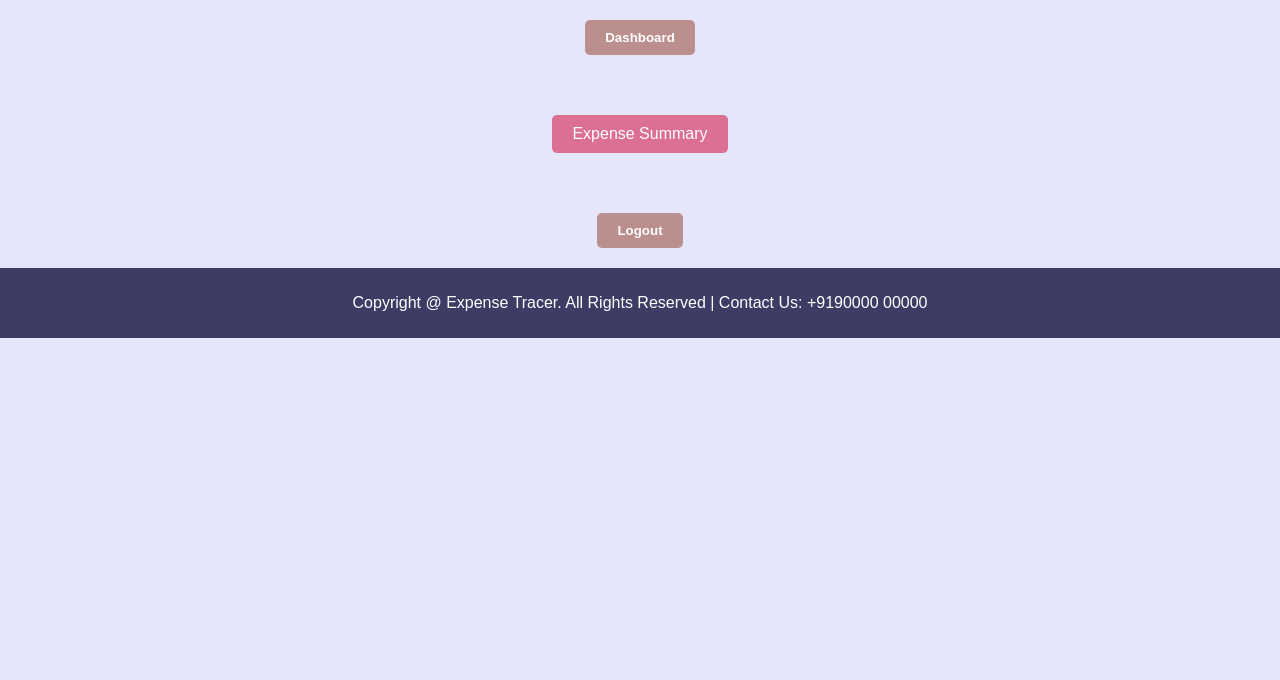
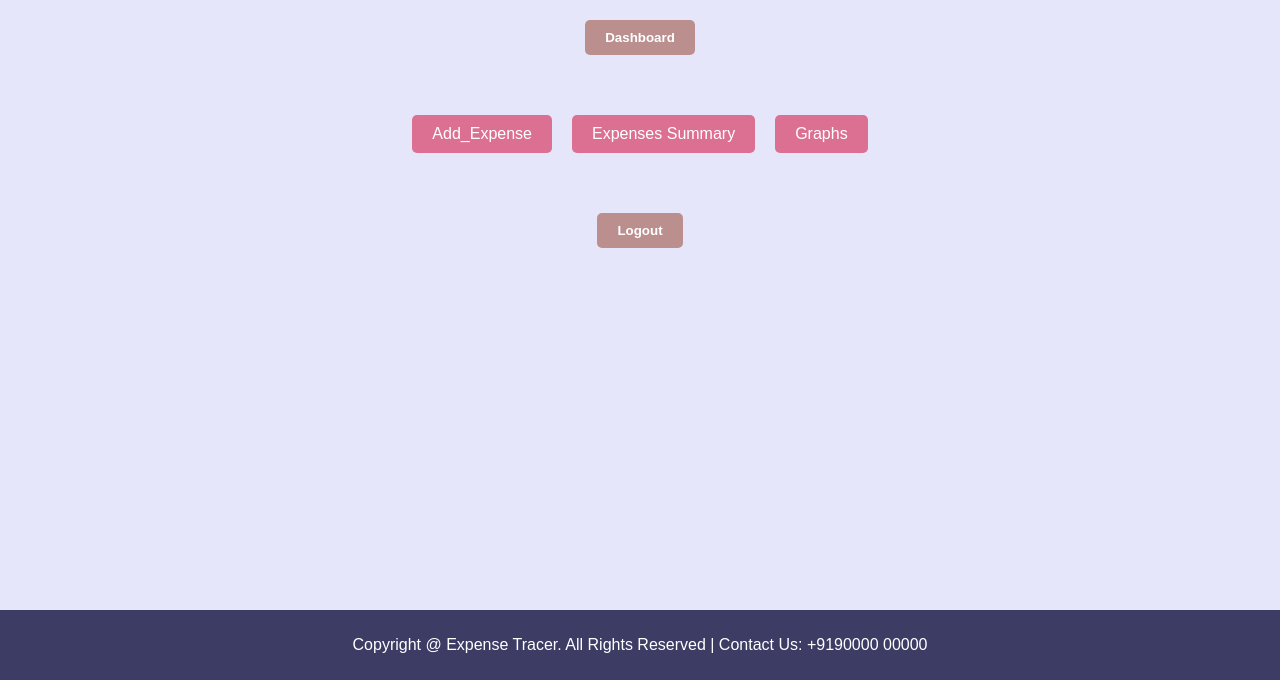
Before and after one commit to khushikri1398/Expense_tracker, a PHP site: page /project/expense.php in a window 1280 px wide. Shown: the part 120-800 px from the top of the page. Run offline with PHP 8.4, Linux system fonts and the light colour scheme; the visitor is signed in with stand-in values (Sample User, id 1); data that the repository does not hold is empty.

Commit message:
minor debugging

```diff
--- a/CSS/style_update.css
+++ b/CSS/style_update.css
@@ -44,10 +44,9 @@ body {
     justify-content: space-between;
     gap: 20px;
 }
-
 .about {
-    background-color:rgb(65, 102, 100);
-    color:rgb(88, 40, 74);
+    background-color:rgb(99, 124, 123);
+    color:rgb(43, 28, 85);
     padding: 50px;
     flex: 1;
     max-width: 45%;
--- a/about.php
+++ b/about.php
@@ -21,7 +21,7 @@
     <main class="main">
         <section class="content">
             <div class="about">
-                <h1 style="color:black">About Expense Tracker</h1>
+                <h1 style="color:#4a5917">About Expense Tracker</h1>
                 <h3>
                     This web-based application helps individuals and businesses manage their finances by tracking and summarizing expenses. Users can log their expenses, update, delete, categorize them, and view detailed summaries and charts to analyze spending habits. The application offers user authentication, data security, and a responsive interface for an efficient and user-friendly experience.
                 </h3>
--- a/expense.php
+++ b/expense.php
@@ -21,7 +21,9 @@ if($userprofile == true) {
 ?>
 <div class="container">
     <div class="dashboard-links">
-            <a href="expense_fetch.php" class="lnk">Expense Summary</a></div>
+        <a href="expense_form.php" class="lnk">Add_Expense</a>
+        <a href="expense_fetch.php" class="lnk">Expenses Summary</a>
+        <a href="chart.php" class="lnk">Graphs </a>
     </div>
 </div>
 <?php
@@ -70,7 +72,7 @@ if ($total != 0) {
     }
 </script>
     <div class="logout"><a href="logout.php" class="link"><input type='submit' value='Logout'></a></div>
-<?php
-include("footer.php");
-?>
+<footer class="footer" style="position :fixed">
+    <p> Copyright @ Expense Tracer. All Rights Reserved | Contact Us: +9190000 00000</p>
+</footer>
 </html>
--- a/expense_form.php
+++ b/expense_form.php
@@ -107,5 +107,7 @@ if (isset($_POST['register'])) {
         }
     }
 }
-include ("footer.php");
 ?>
+<footer class="footer" style="position :fixed">
+    <p> Copyright @ Expense Tracer. All Rights Reserved | Contact Us: +9190000 00000</p>
+</footer>
--- a/update_design.php
+++ b/update_design.php
@@ -111,5 +111,7 @@ if (isset($_POST['update'])) {
         }
     }
 }
-include ("footer.php");
 ?>
+<footer class="footer" style="position :fixed">
+    <p> Copyright @ Expense Tracer. All Rights Reserved | Contact Us: +9190000 00000</p>
+</footer>
```
